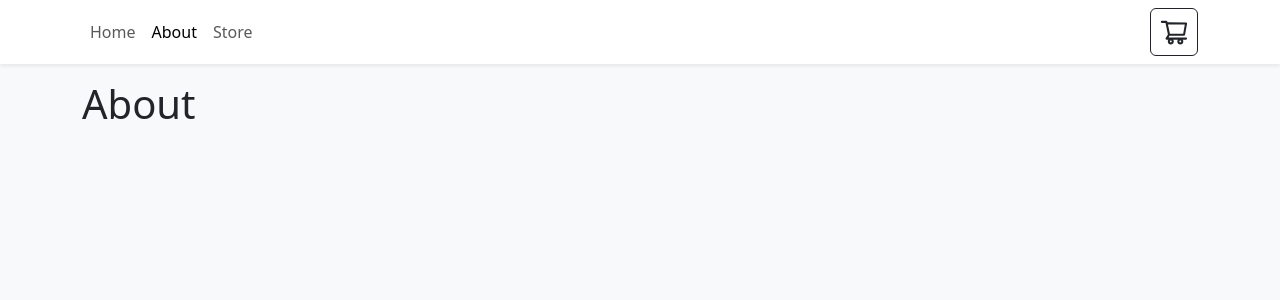
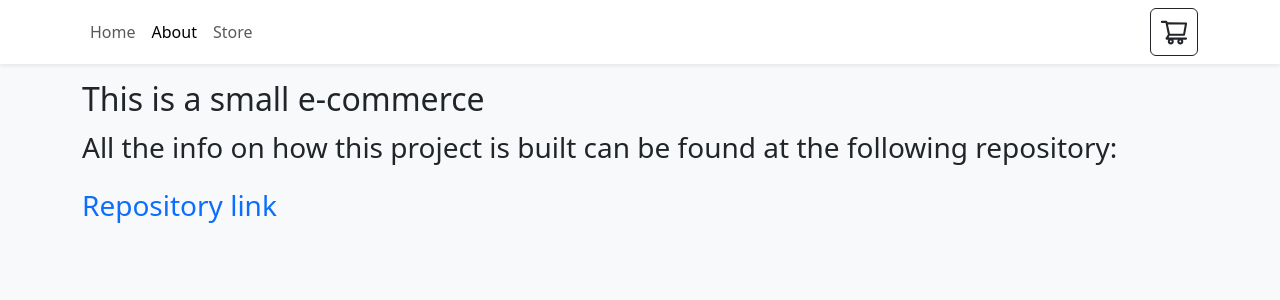
Before and after one commit to alessandrolauritano/ecommerce-frontend, a React (Vite) app: page /about in a window 1280 px wide. Shown: the top 300 px of the page. Built offline with nearby package versions, Linux system fonts and the light colour scheme.

Commit message:
Adding style, managing the conditional rendering

```diff
--- a/package.json
+++ b/package.json
@@ -11,6 +11,7 @@
   },
   "dependencies": {
     "bootstrap": "^5.3.2",
+    "package.json": "^2.0.1",
     "react": "^18.2.0",
     "react-bootstrap": "^2.9.0",
     "react-dom": "^18.2.0",
@@ -27,6 +28,6 @@
     "eslint-plugin-react-hooks": "^4.6.0",
     "eslint-plugin-react-refresh": "^0.4.3",
     "typescript": "^5.0.2",
-    "vite": "^4.4.5"
+    "vite": "^4.5.0"
   }
 }
--- a/src/pages/About.tsx
+++ b/src/pages/About.tsx
@@ -1,3 +1,9 @@
 export function About(){
-    return <h1>About</h1>
+    return  (
+        <div>
+    <h2>This is a small e-commerce</h2>
+    <p className="fs-3">All the info on how this project is built can be found at the following repository:</p>
+    <a className="fs-3" style={{textDecoration: "none"}}href="https://github.com/alessandrolauritano/ecommerce-frontend">Repository link</a>
+    </div>
+    )
 }
--- a/src/pages/Home.tsx
+++ b/src/pages/Home.tsx
@@ -1,3 +1,3 @@
 export function Home(){
-    return <h1>Hello</h1>
+    return <h2>Welcome to this small web-app.</h2>
 }
```
Also changed, not shown: 2 other files (tests, documents, lock files or other folders).
